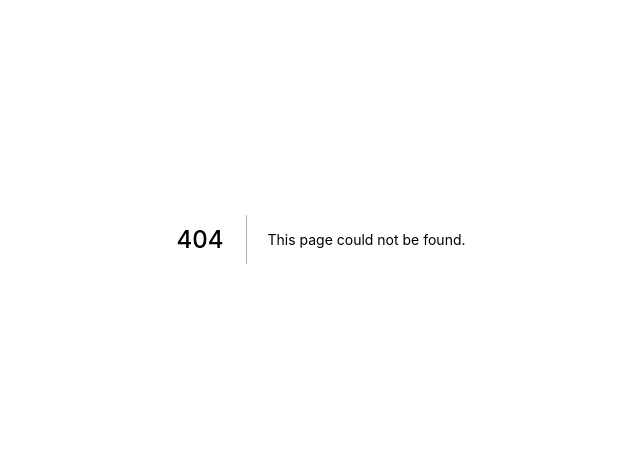
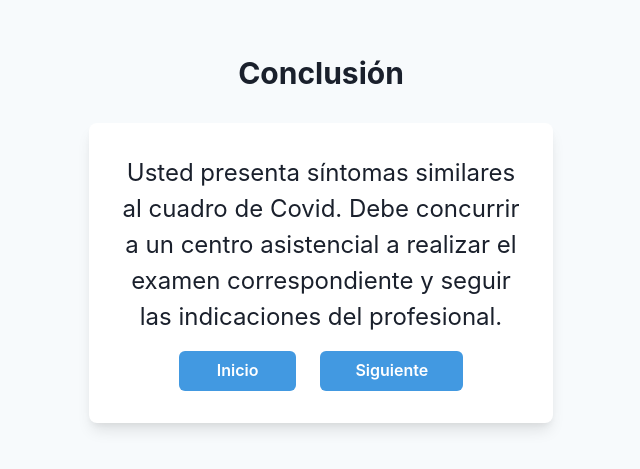
Before and after one commit to No-Country/S1-10, a Next.js app: page /conclusion in a window 1280 px wide. Before the commit this address had no page. Shown: the part 161-630 px from the top of the page, without its empty margins (319-959 px from the left). Built offline with nearby package versions, Linux system fonts and the light colour scheme; a web font is replaced by a local one.

Commit message:
added conclusion page

```diff
--- /dev/null
+++ b/pages/conclusion.js
@@ -0,0 +1,78 @@
+import {
+  Flex,
+  Box,
+  FormControl,
+  FormLabel,
+  Input,
+  Checkbox,
+  Stack,
+  Link,
+  Button,
+  Heading,
+  Text,
+  useColorModeValue,
+} from "@chakra-ui/react";
+
+import NextLink from "next/link";
+
+export default function SimpleCard() {
+  return (
+    <Flex
+      minH={"100vh"}
+      align={"center"}
+      justify={"center"}
+      bg={useColorModeValue("gray.50", "gray.800")}
+    >
+      <Stack spacing={8} mx={"auto"} maxW={"lg"} py={12} px={6}>
+        <Stack align={"center"}>
+          <Heading fontSize={"3xl"}>Conclusión</Heading>
+        </Stack>
+        <Box
+          rounded={"lg"}
+          bg={useColorModeValue("white", "gray.700")}
+          boxShadow={"lg"}
+          p={8}
+          align="center"
+        >
+          <Stack spacing={4} align="center">
+            <FormControl id="conclusion">
+              <Text fontSize={"2xl"} justify={"center"}>
+                Usted presenta síntomas similares al cuadro de Covid. Debe
+                concurrir a un centro asistencial a realizar el examen
+                correspondiente y seguir las indicaciones del profesional.
+              </Text>
+            </FormControl>
+
+            <Stack spacing={6} direction="row" align="center">
+              <NextLink href="/bienvenida" passHref>
+                <Button
+                  href={"/problema"}
+                  px={38}
+                  bg={"blue.400"}
+                  color={"white"}
+                  _hover={{
+                    bg: "blue.500",
+                  }}
+                >
+                  Inicio
+                </Button>
+              </NextLink>
+              <NextLink href="/prediccion" passHref>
+                <Button
+                  px={35}
+                  bg={"blue.400"}
+                  color={"white"}
+                  _hover={{
+                    bg: "blue.500",
+                  }}
+                >
+                  Siguiente
+                </Button>
+              </NextLink>
+            </Stack>
+          </Stack>
+        </Box>
+      </Stack>
+    </Flex>
+  );
+}
```
Also changed, not shown: pages/recomendaciones.js (deleted), 1 other file (tests, documents, lock files or other folders).
